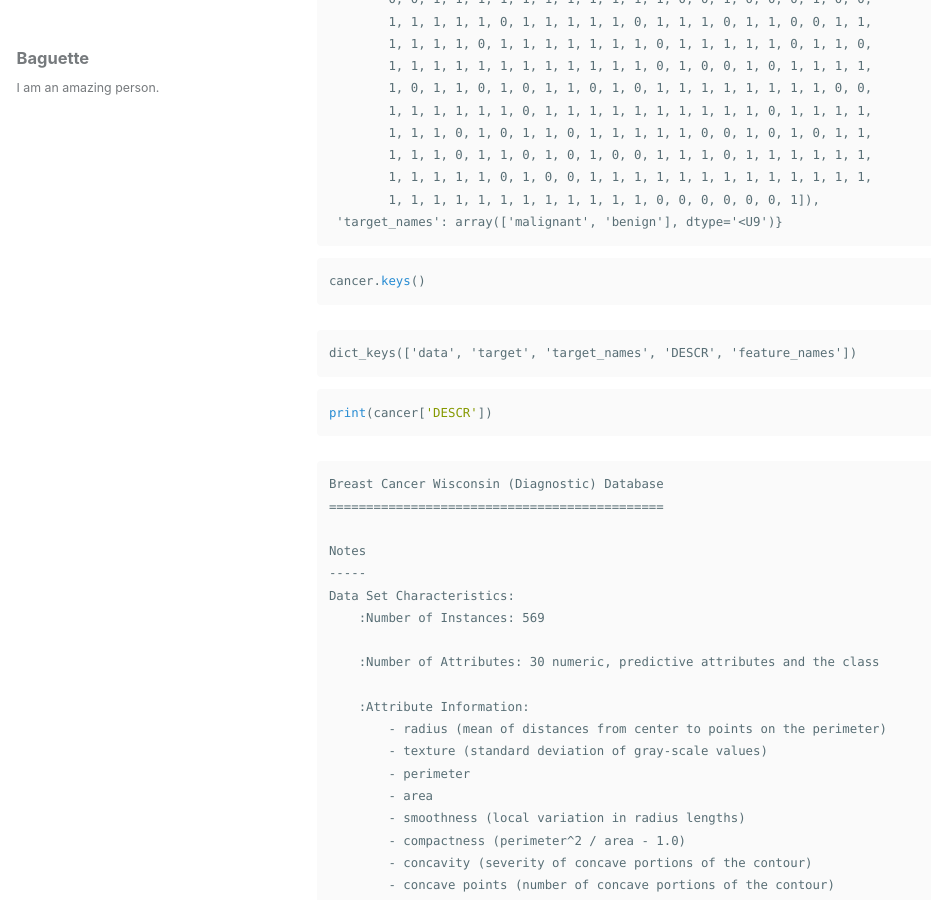
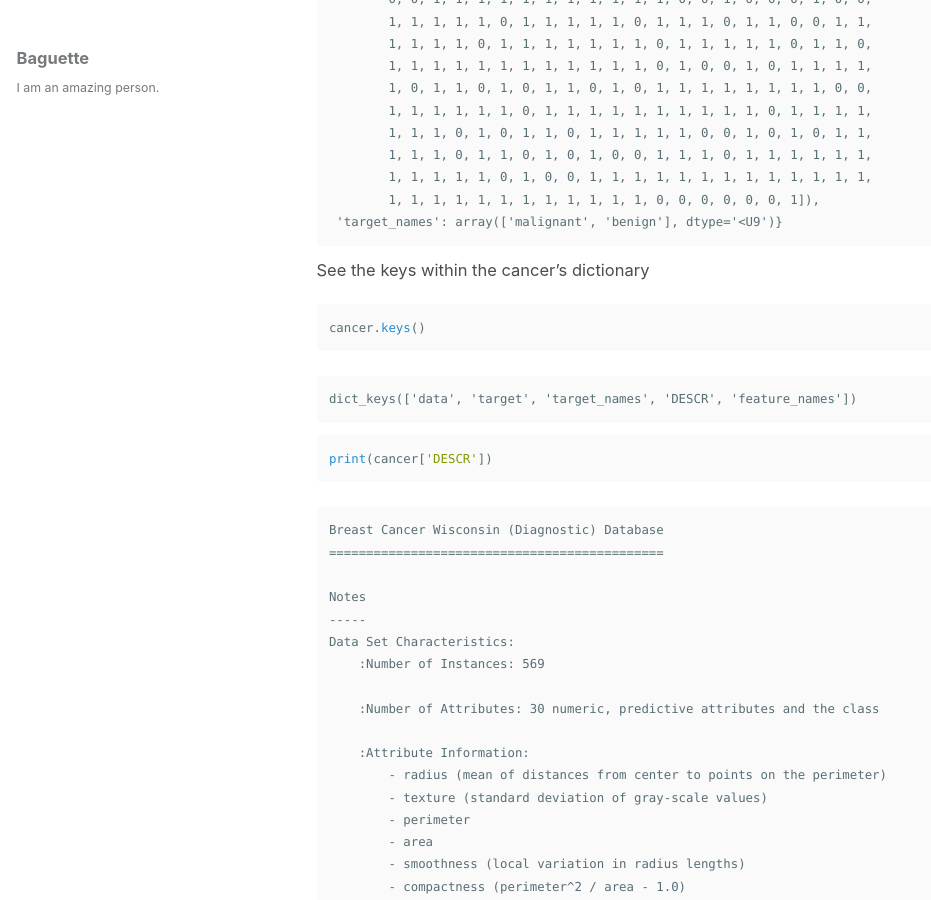
Before and after one commit to baguettexci/baguettexci.gituhb.io, a Jekyll site: the page built from _posts/2018-10-14-Project.md, in a window 1280 px wide and 900 px high, scrolled down 1675 px. Shown: the whole window, without its empty margins (0-931 px from the left). Built offline with Jekyll 4.4.1, drawn with Linux system fonts in a browser that asks for light colours; nearby versions of some CDN libraries.

Commit message:
Update 2018-10-14-Project.md

````diff
--- a/_posts/2018-10-14-Project.md
+++ b/_posts/2018-10-14-Project.md
@@ -80,6 +80,7 @@ cancer
  'target_names': array(['malignant', 'benign'], dtype='<U9')}
 {% endhighlight %}
 
+See the keys within the cancer's dictionary
 ```python
 cancer.keys()
 ```
````
